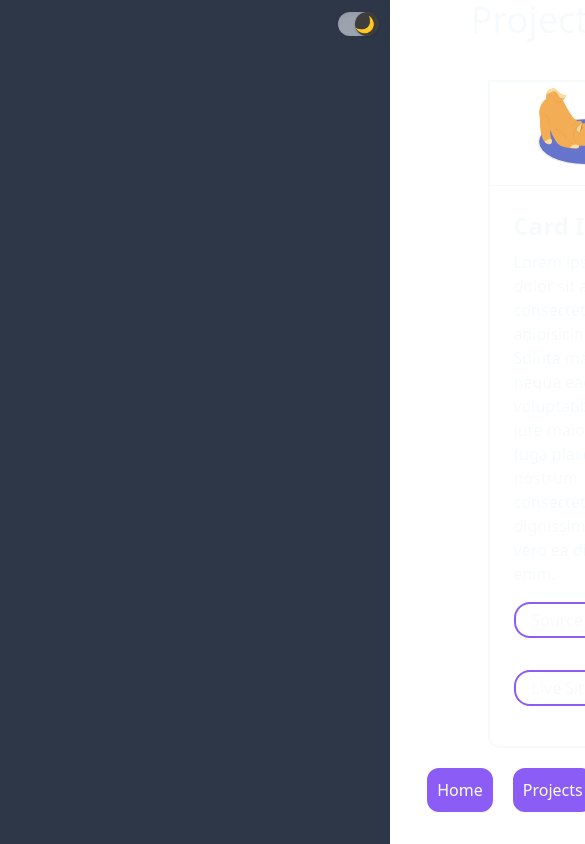
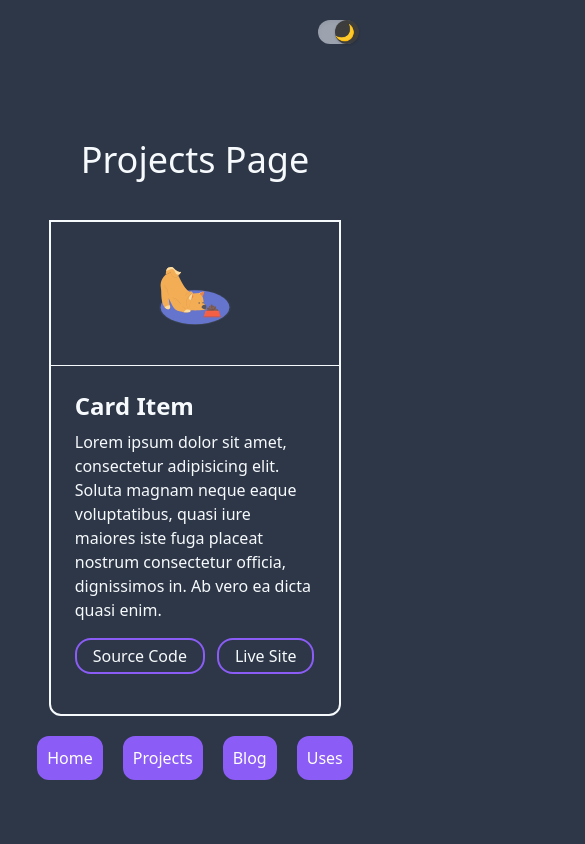
Before and after one commit to chaucodes/portfolio, a Gatsby site: page /projects in a window 390 px wide. Shown: the top 844 px of the page, 585 px wide, since content can reach past the window. Built offline with nearby package versions, Linux system fonts and the light colour scheme; Gatsby itself is replaced by a stand-in of ours.

Commit message:
Mobile positioning rework

```diff
--- a/src/components/CardItem.js
+++ b/src/components/CardItem.js
@@ -5,9 +5,9 @@ import photo from '../images/dog-illustration.svg';
 const CardItem = () => {
   return (
     <div className='flex justify-center'>
-      <div className='border-solid border-2 border-current rounded-xl rounded-t-none w-2/4'>
-        <div className='flex justify-center mb-5'>
-          <img src={photo} alt='' className='w-2/4' />
+      <div className='border-solid border-2 border-current rounded-xl rounded-t-none w-9/12 md:w-2/4'>
+        <div className='flex justify-center my-10'>
+          <img src={photo} alt='' className='h-4/5 md:h-3/4 w-3/12 md:w-2/4' />
         </div>
         <hr className='border-current' />
         <div className='p-6'>
--- a/src/components/layout.js
+++ b/src/components/layout.js
@@ -9,15 +9,11 @@ function Layout({ children }) {
 
   return (
     <ThemeProvider>
-      <div>
-        <main
-          className={`${background} flex flex-col h-screen items-center flex-wrap`}
-        >
-          <div className='w-screen mt-3'>
-            <Toggle />
-          </div>
-          {children}
-        </main>
+      <div className={`${background} flex flex-col h-screen`}>
+        <div className='mt-5'>
+          <Toggle />
+        </div>
+        <main className='flex flex-col items-center'>{children}</main>
       </div>
     </ThemeProvider>
   );
--- a/src/components/toggle.js
+++ b/src/components/toggle.js
@@ -11,7 +11,7 @@ const Toggle = () => {
   return (
     <div>
       <div>
-        <div className='flex items-center justify-end w-full mb-24 mr-5'>
+        <div className='flex items-center justify-end mb-24 mr-5'>
           <label
             htmlFor='toogleA'
             className='flex items-center cursor-pointer select-none'
--- a/src/pages/index.js
+++ b/src/pages/index.js
@@ -21,7 +21,7 @@ function IndexPage() {
           <img
             src={photo}
             alt='portrait'
-            className='w-3/6 h-3/6 rounded-full mb-0'
+            className='w-3/6 md:6/12 h-3/6 rounded-full mb-0'
           />
         </div>
         <div
--- a/src/pages/projects.js
+++ b/src/pages/projects.js
@@ -12,7 +12,7 @@ function ProjectsPage() {
         keywords={[`gatsby`, `tailwind`, `react`, `tailwindcss`]}
         title='Projects'
       />
-      <section className='w-screen'>
+      <section className='justify-center'>
         <h1 className='text-4xl text-center mb-10'>Projects Page</h1>
         <CardList />
       </section>
--- a/src/styles/global.css
+++ b/src/styles/global.css
@@ -1,5 +1,9 @@
 :root {
   @apply light;
+}
+
+html {
+  background-color: var(--color-bg-primary);
 }
 
 .toggle__dot {
```
